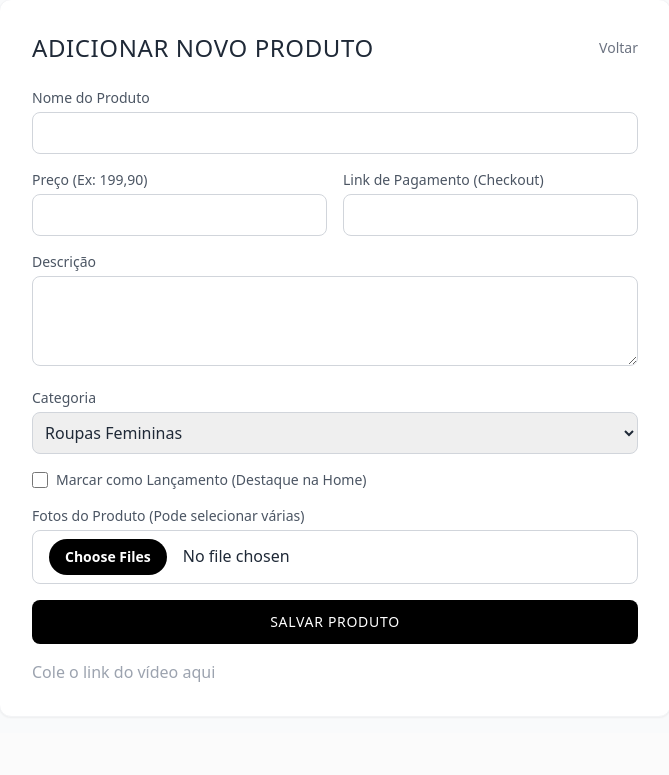
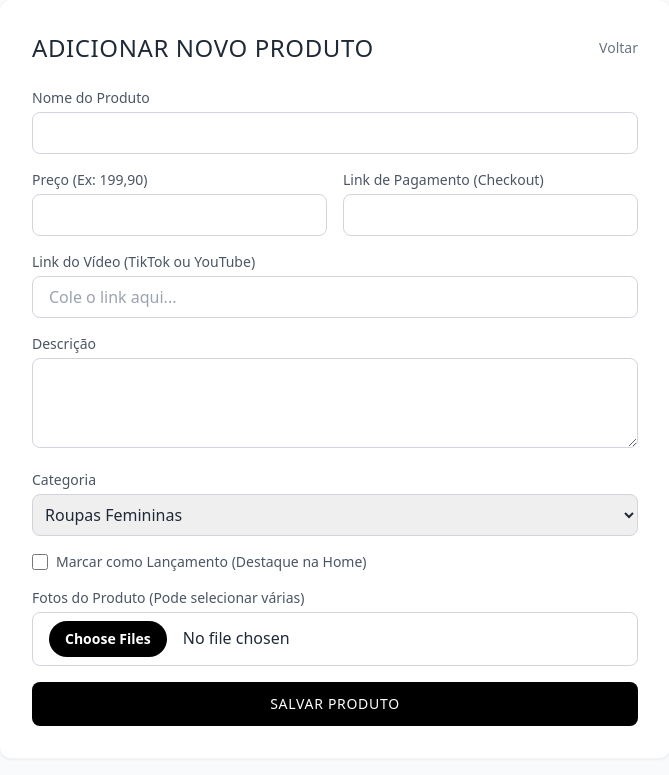
Before and after one commit to mkmayk11/story, a Flask app: page /admin/add_product in a window 1280 px wide. Shown: the part 121-896 px from the top of the page, without its empty margins (305-974 px from the left). Before the commit the page ends 803 px from the top, so only its background shows below. Run offline with Flask 3, Linux system fonts and the light colour scheme; a user stored in the database is signed in; some libraries are stand-ins or nearby versions.

Commit message:
Update add_product.html

```diff
--- a/templates/add_product.html
+++ b/templates/add_product.html
@@ -6,7 +6,6 @@
         <a href="{{ url_for('admin_panel') }}" class="text-sm text-gray-500 hover:text-black">Voltar</a>
     </div>
 
-    <!-- enctype é OBRIGATÓRIO para enviar imagens -->
     <form method="POST" action="{{ url_for('add_product') }}" enctype="multipart/form-data" class="space-y-4">
         <div>
             <label class="block text-sm text-gray-600 mb-1">Nome do Produto</label>
@@ -25,11 +24,15 @@
         </div>
 
         <div>
+            <label class="block text-sm text-gray-600 mb-1">Link do Vídeo (TikTok ou YouTube)</label>
+            <input type="text" name="video_url" class="w-full border border-gray-300 rounded-lg px-4 py-2 focus:outline-none focus:border-black" placeholder="Cole o link aqui...">
+        </div>
+
+        <div>
             <label class="block text-sm text-gray-600 mb-1">Descrição</label>
             <textarea name="descricao" rows="3" required class="w-full border border-gray-300 rounded-lg px-4 py-2 focus:outline-none focus:border-black"></textarea>
         </div>
 
-        <!-- NOVOS CAMPOS: CATEGORIA E DESTAQUE -->
         <div>
             <label class="block text-sm text-gray-600 mb-1">Categoria</label>
             <select name="categoria" class="w-full p-2 border border-gray-300 rounded-lg focus:outline-none focus:border-black">
@@ -52,7 +55,6 @@
         <label class="flex items-center gap-2 mt-4 text-sm text-gray-600">
             <input type="checkbox" name="destaque" class="w-4 h-4"> Marcar como Lançamento (Destaque na Home)
         </label>
-        <!-- FIM DOS NOVOS CAMPOS -->
 
         <div>
             <label class="block text-sm text-gray-600 mb-1">Fotos do Produto (Pode selecionar várias)</label>
@@ -62,8 +64,6 @@
         <button type="submit" class="w-full bg-black text-white py-3 rounded-lg hover:bg-gray-800 transition-colors uppercase text-sm tracking-wider mt-4">
             Salvar Produto
         </button>
-
-        <input name="video_url" type="text" placeholder="Cole o link do vídeo aqui">
     </form>
 </div>
 {% endblock %}
```
Lines whose indentation alone changed are shown as unchanged.
